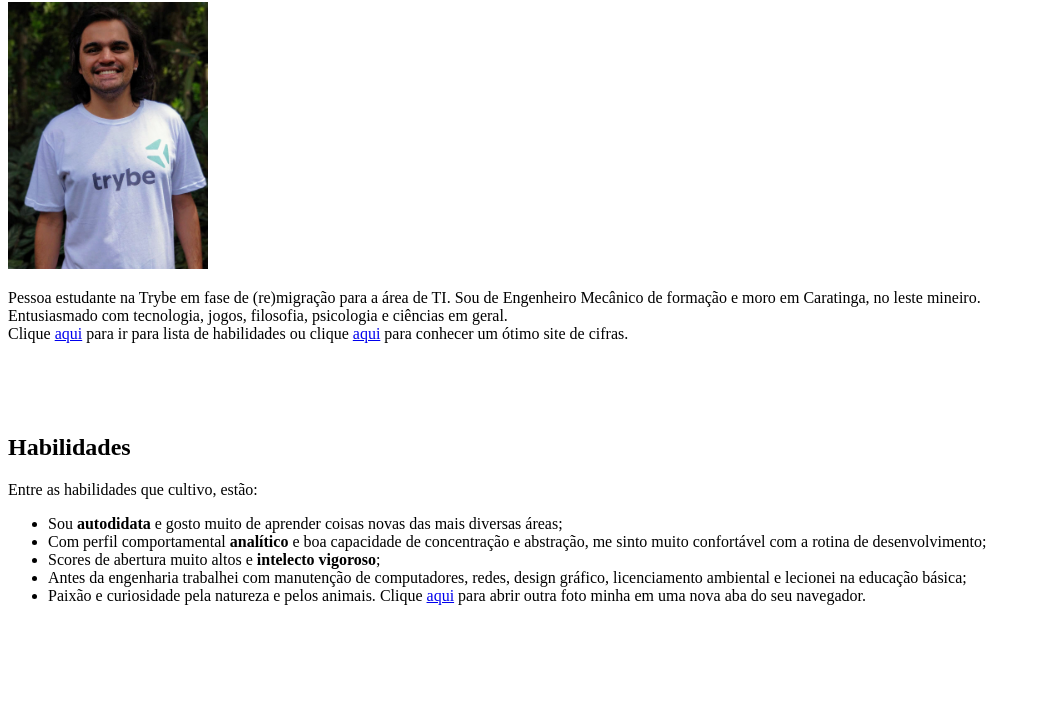
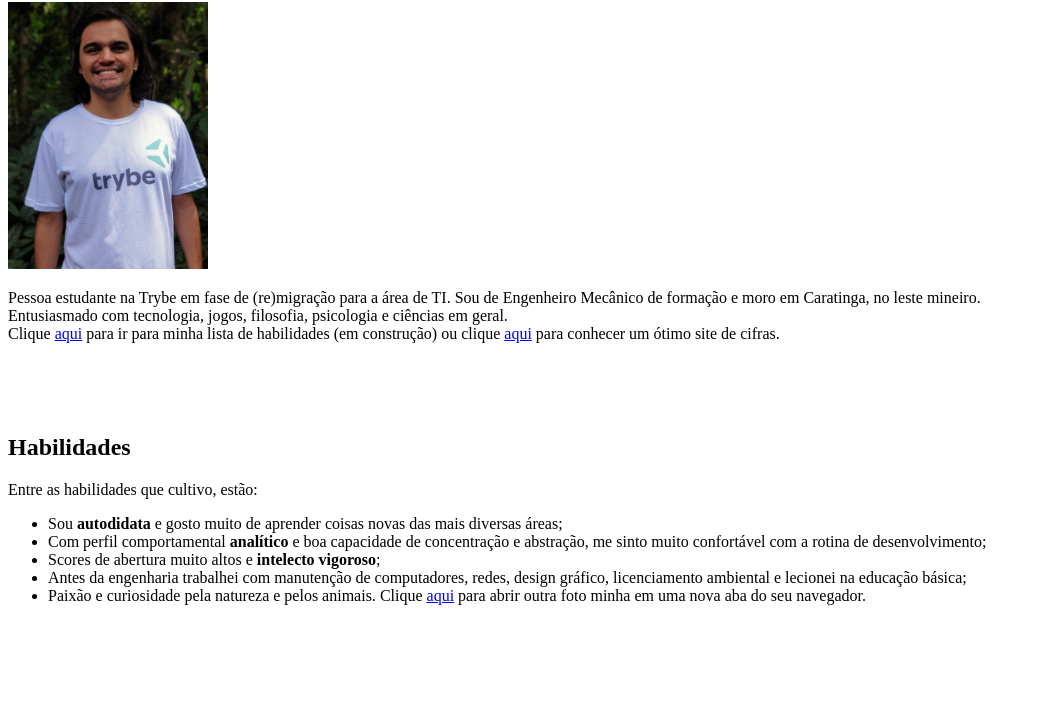
Before and after one commit to johnpligeiro/johnpligeiro.github.io, a plain HTML site: page index.html in a window 1280 px wide. Shown: the part 78-788 px from the top of the page, without its empty margins (0-1041 px from the left). Drawn offline with Linux system fonts and the light colour scheme.

Commit message:
Pequena alteração no texto.

```diff
--- a/index.html
+++ b/index.html
@@ -21,7 +21,7 @@ Um índice com links internos para as diferentes seções do seu portfólio.
 <h1>John Pierre Mendes Ligeiro</h1>
 <img src="ligeiro.jpeg" alt="John Pierre Mendes Ligeiro, pessoa estudante na Trybe, uniformizado e com vegetação ao fundo." width="200px">
 <p>
-    Pessoa estudante na Trybe em fase de (re)migração para a área de TI. Sou de Engenheiro Mecânico de formação e moro em Caratinga, no leste mineiro.<br> Entusiasmado com tecnologia, jogos, filosofia, psicologia e ciências em geral.<br>Clique <a href="#habilidades">aqui</a>  para ir para lista de habilidades ou clique <a href="#hobby">aqui</a>  para conhecer um ótimo site de cifras.<br><br><br><br><br>
+    Pessoa estudante na Trybe em fase de (re)migração para a área de TI. Sou de Engenheiro Mecânico de formação e moro em Caratinga, no leste mineiro.<br> Entusiasmado com tecnologia, jogos, filosofia, psicologia e ciências em geral.<br>Clique <a href="#habilidades">aqui</a>  para ir para minha lista de habilidades (em construção) ou clique <a href="#hobby">aqui</a>  para conhecer um ótimo site de cifras.<br><br><br><br><br>
 
     <h2 id="habilidades">Habilidades</h2>
     Entre as habilidades que cultivo, estão: <br>
```
